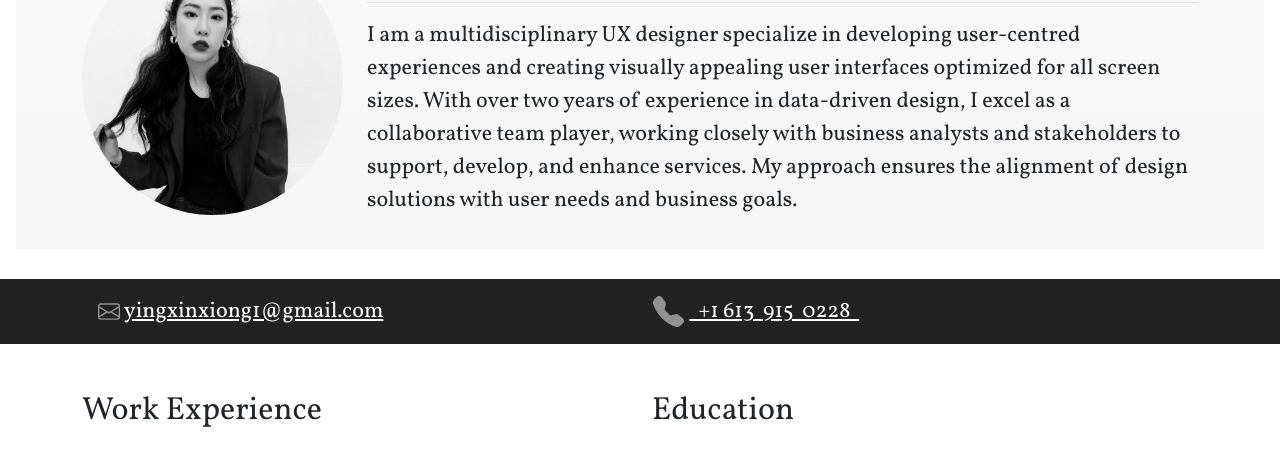
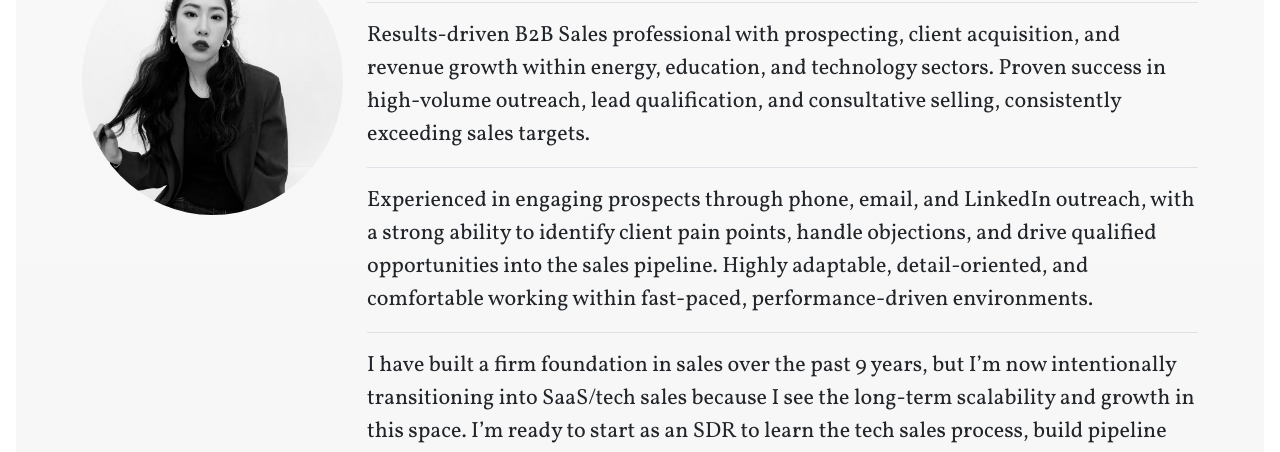
Before and after one commit to xion0026/portfolio, a plain HTML site: page html/resume.html in a window 1280 px wide. Shown: the part 493-945 px from the top of the page. Drawn offline with nearby package versions, Linux system fonts and the light colour scheme; files whose address does not match are found by name.

Commit message:
Update resume.html

```diff
--- a/html/resume.html
+++ b/html/resume.html
@@ -89,8 +89,12 @@
       <div class="col-md-9">
         <h1>Yingxin(Melinda) Xiong</h1>
 
-        <p class="border-top pt-3">I am a multidisciplinary UX designer specialize in developing user-centred experiences and creating visually appealing user interfaces optimized for all screen sizes.
-          With over two years of experience in data-driven design, I excel as a collaborative team player, working closely with business analysts and stakeholders to support, develop, and enhance services. My approach ensures the alignment of design solutions with user needs and business goals. </p>
+        <p class="border-top pt-3"> Results-driven B2B Sales professional with prospecting, client acquisition, and revenue growth within energy, education, and technology sectors. Proven success in high-volume outreach, lead qualification, and consultative selling, consistently exceeding sales targets.
+ </p>
+        <p class="border-top pt-3"> Experienced in engaging prospects through phone, email, and LinkedIn outreach, with a strong ability to identify client pain points, handle objections, and drive qualified opportunities into the sales pipeline. Highly adaptable, detail-oriented, and comfortable working within fast-paced, performance-driven environments.
+ </p>
+        <p class="border-top pt-3"> I have built a firm foundation in sales over the past 9 years, but I’m now intentionally transitioning into SaaS/tech sales because I see the long-term scalability and growth in this space. I’m ready to start as an SDR to learn the tech sales process, build pipeline experience in a SaaS environment, and grow.
+ </p>
       </div>
     </div>
   </div>
```
